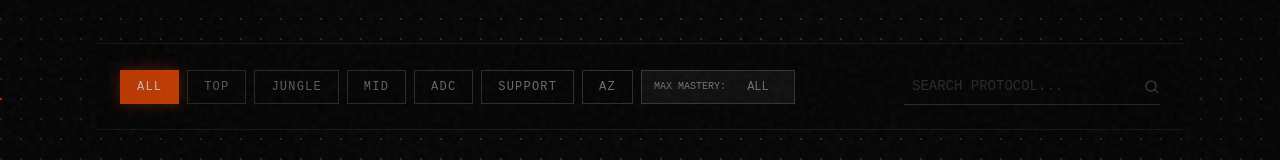
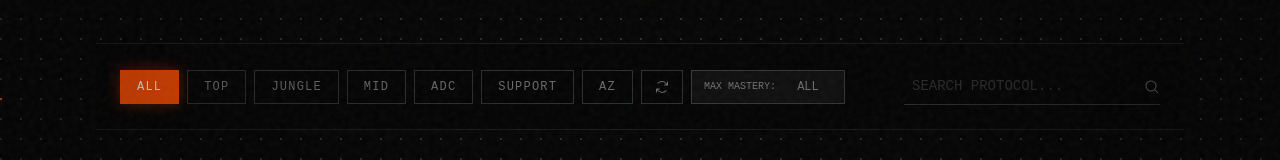
Before and after one commit to guilhermegnc/draw_champ, a React (Vite) app in the folder web/: page / in a window 1280 px wide. Shown: the part 442-602 px from the top of the page. Built offline with nearby package versions, Linux system fonts and the light colour scheme; no server answers.

Commit message:
auto update and update by button

```diff
--- a/web/src/components/ui/Filters.tsx
+++ b/web/src/components/ui/Filters.tsx
@@ -1,5 +1,5 @@
 import { useChampionStore } from "../../store/championStore";
-import { MagnifyingGlass } from "@phosphor-icons/react";
+import { MagnifyingGlass, ArrowsClockwise } from "@phosphor-icons/react";
 import clsx from "clsx";
 
 const ROLES = ["Top", "Jungle", "Mid", "ADC", "Support"];
@@ -13,6 +13,7 @@ export function Filters() {
     setMaxMastery,
     sortBy,
     setSortBy,
+    refreshMastery,
   } = useChampionStore();
 
   return (
@@ -56,6 +57,22 @@ export function Filters() {
           {sortBy === "mastery" ? "LVL" : "AZ"}
         </button>
 
+        <button
+          onClick={() => {
+            const btn = document.getElementById("refresh-btn");
+            if (btn) btn.classList.add("animate-spin");
+            refreshMastery().then(() => {
+              setTimeout(() => {
+                if (btn) btn.classList.remove("animate-spin");
+              }, 500);
+            });
+          }}
+          className="group px-3 py-2 border border-mist/20 bg-transparent text-mist/50 hover:border-solar hover:text-solar transition-all duration-300"
+          title="Update Mastery Data"
+        >
+          <ArrowsClockwise id="refresh-btn" size={16} />
+        </button>
+
         <div className="flex items-center gap-2 border border-mist/20 px-3 py-2 bg-mist/5">
           <span className="font-mono text-[10px] uppercase opacity-50">
             Max Mastery:
--- a/web/src/pages/Home.tsx
+++ b/web/src/pages/Home.tsx
@@ -6,11 +6,19 @@ import { Randomizer } from "../components/champions/Randomizer";
 import gsap from "gsap";
 
 export function Home() {
-  const { filteredChampions, loading, fetchData } = useChampionStore();
+  const { filteredChampions, loading, fetchData, refreshMastery } =
+    useChampionStore();
 
   useEffect(() => {
     fetchData();
-  }, [fetchData]);
+
+    // Auto-refresh mastery every 20 minutes
+    const interval = setInterval(() => {
+      refreshMastery();
+    }, 20 * 60 * 1000);
+
+    return () => clearInterval(interval);
+  }, [fetchData, refreshMastery]);
 
   // Animate Hero text on mount
   useEffect(() => {
--- a/web/src/store/championStore.ts
+++ b/web/src/store/championStore.ts
@@ -42,7 +42,8 @@ interface ChampionStore {
   loadProfiles: () => Promise<void>;
   createProfile: (summonerName: string, tagLine: string) => Promise<void>;
   deleteProfile: (profileId: string) => void;
-  selectProfile: (profileId: string) => Promise<void>;
+  selectProfile: (profileId: string, silent?: boolean) => Promise<void>;
+  refreshMastery: () => Promise<void>;
   drawChampion: (quantity?: number) => Champion[];
 
   setFilterRole: (role: string | null) => void;
@@ -123,10 +124,12 @@ export const useChampionStore = create<ChampionStore>()(
         set({ profiles: newProfiles, currentProfile: newCurrent });
       },
 
-      selectProfile: async (profileId) => {
+      selectProfile: async (profileId, silent = false) => {
         const profile = get().profiles[profileId];
         if (profile) {
-           set({ currentProfile: profile, loading: true });
+           if (!silent) set({ currentProfile: profile, loading: true });
+           else set({ currentProfile: profile }); // Ensure current profile is set even if silent
+
            try {
              const summoner = await riotApi.getSummoner(profile.summoner_name, profile.tag_line);
              const masteryData = await riotApi.getMastery(summoner.puuid);
@@ -148,6 +151,14 @@ export const useChampionStore = create<ChampionStore>()(
               console.error("Error loading profile data", e);
               set({ loading: false });
            }
+        }
+      },
+
+      refreshMastery: async () => {
+        const { currentProfile, selectProfile } = get();
+        if (currentProfile) {
+            const profileId = `${currentProfile.summoner_name}#${currentProfile.tag_line}`.toLowerCase();
+            await selectProfile(profileId, true);
         }
       },
 
```
